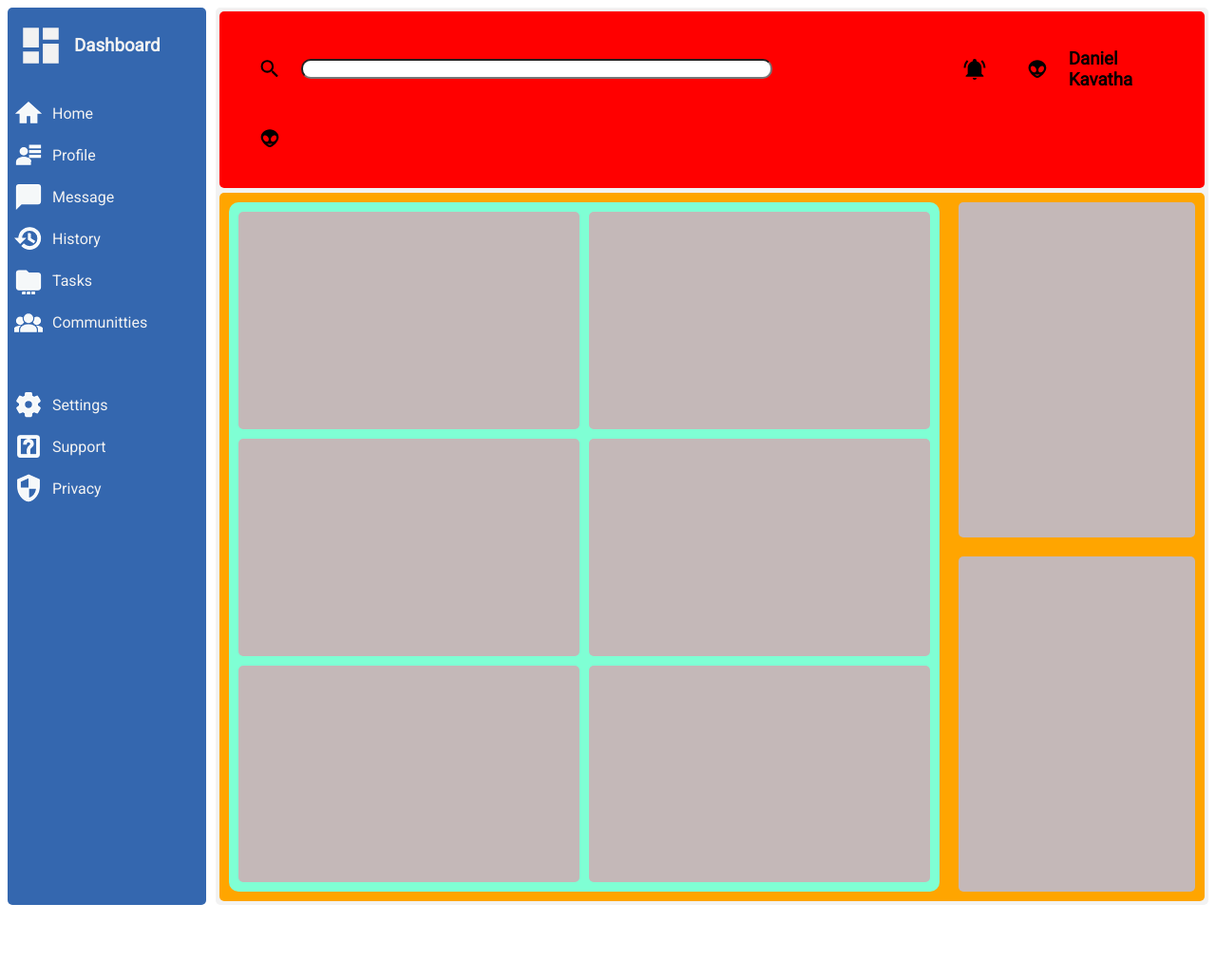
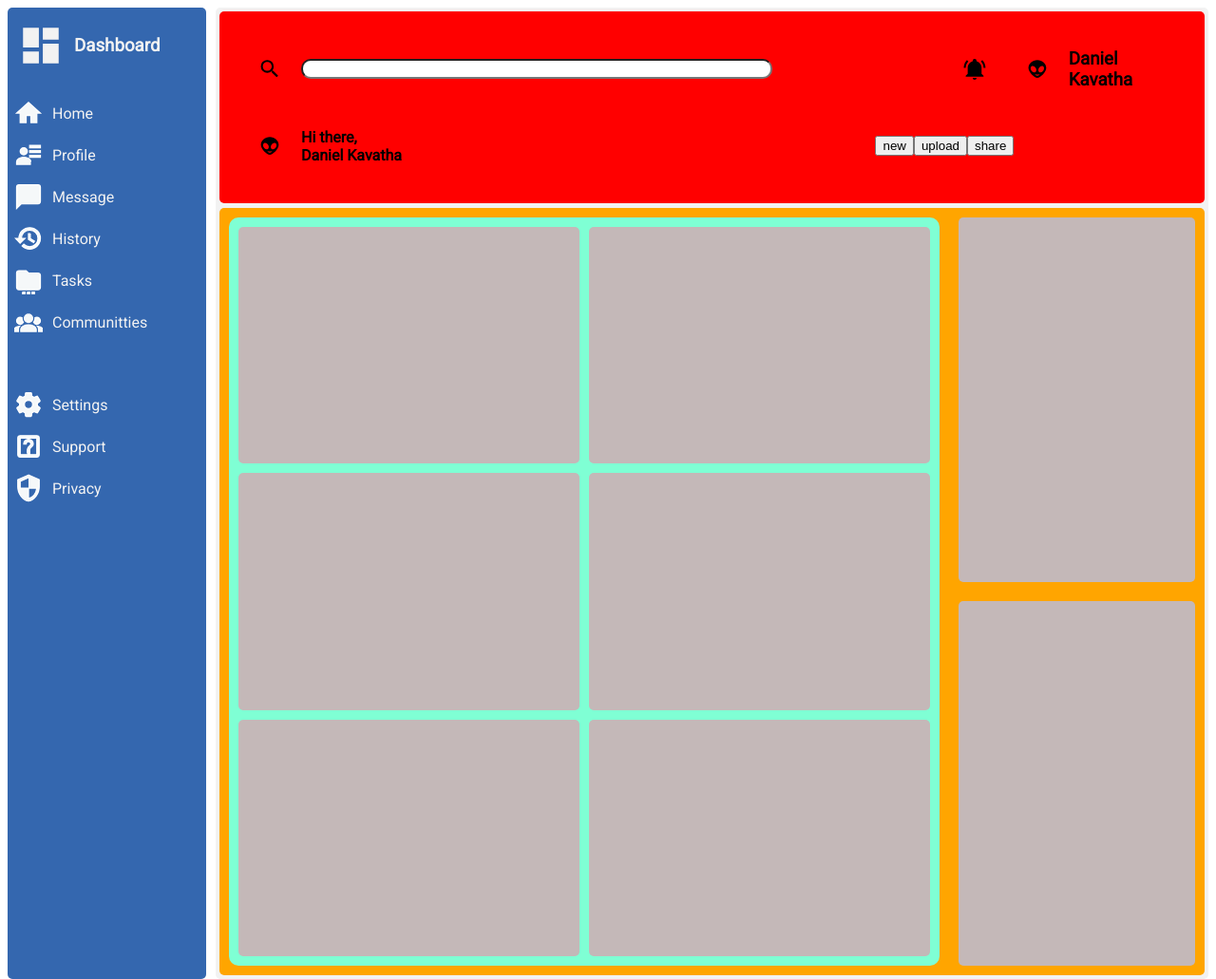
Before and after one commit to Daniel-Kav/darshboard, a plain HTML site: page index.html in a window 1280 px wide. Shown: the whole page at 95% size. Before the commit the page ends 961 px from the top, so only its background shows below. Drawn offline with Linux system fonts and the light colour scheme.

Commit message:
working on the profile

```diff
--- a/index.html
+++ b/index.html
@@ -95,6 +95,10 @@
                         9.34C16.53,8.58 14.71,9.29 13.69,10.93M12,17.75C10,17.75 9.5,17 9.5,17C9.5,17.03 10,19 12,19C14,
                         19 14.5,17 14.5,17C14.5,17 14,17.75 12,17.75Z" />
                     </svg>
+                    <h4 style="padding-right: 50%;">Hi there,<br>Daniel Kavatha</h4>
+                    <button>new</button>
+                    <button>upload</button>
+                    <button>share</button>
                 </div>
             </div>
             <div class="homepage">
```
